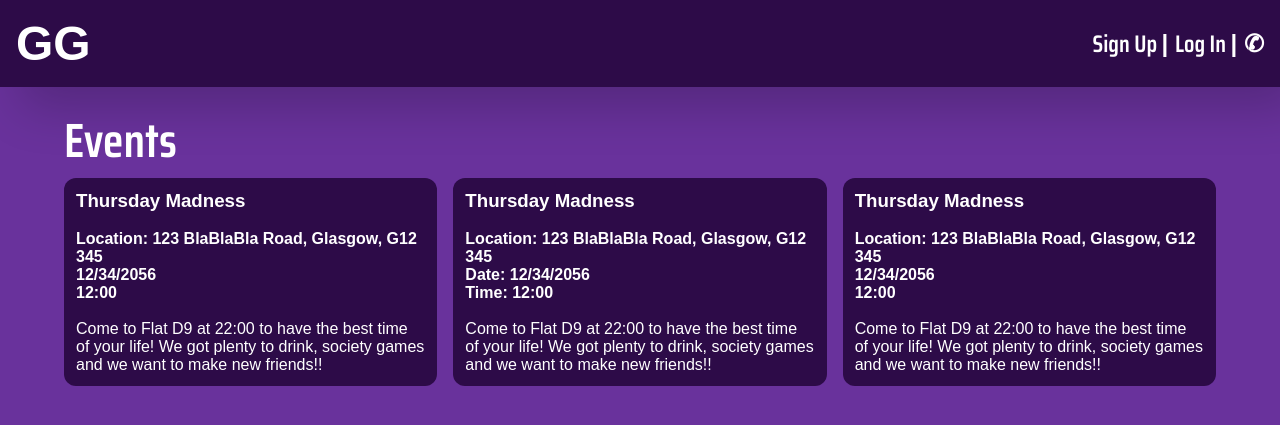
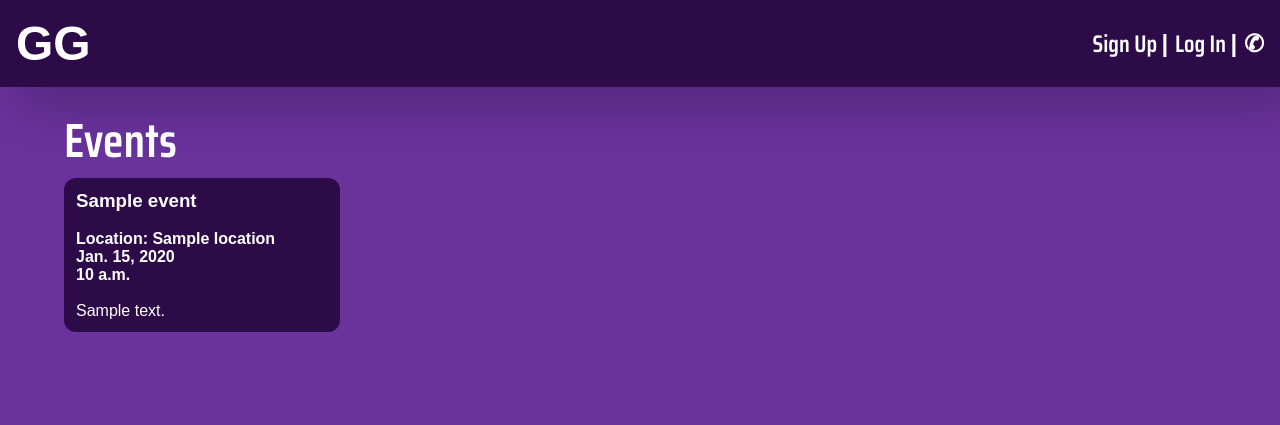
Before and after one commit to robertbrj/glasgowgaffs, a Django app: page /glasgowgaffsapp/events/ in a window 1280 px wide. Shown: the top 425 px of the page. Run offline with Django 3.2, Linux system fonts and the light colour scheme; tables that the repository leaves empty hold one stand-in row (values such as "Sample post"); some web fonts are replaced.

Commit message:
event page dynamic, loads in all events

```diff
--- a/glasgowgaffsapp/views.py
+++ b/glasgowgaffsapp/views.py
@@ -5,6 +5,7 @@ from django.contrib.auth import authenticate, login, logout
 from django.contrib.auth.decorators import login_required
 from django.urls import reverse
 from django.shortcuts import redirect
+from glasgowgaffsapp.models import Event
 
 
 def index(request):
@@ -87,5 +88,5 @@ def contact_us(request):
     return render(request, 'glasgowgaffsapp/contact.html', context=context_dict)
 
 def events(request):
-    context_dict = {'boldmessage': ''}
-    return render(request, 'glasgowgaffsapp/events.html', context=context_dict)
+    all_events = Event.objects.all()
+    return render(request, 'glasgowgaffsapp/events.html', {'events' : all_events})
--- a/static/styles/events.css
+++ b/static/styles/events.css
@@ -6,8 +6,30 @@
 
 #event-grid {
     display: grid;
-    grid-template-columns: repeat(3, 1fr);
+    grid-template-columns: repeat(4, 1fr);
+    /* Default: 4 columns for large desktops */
     gap: 1rem;
+}
+
+/* Medium screens: 3 columns */
+@media (max-width: 1024px) {
+    #event-grid {
+        grid-template-columns: repeat(3, 1fr);
+    }
+}
+
+/* Small screens: 2 columns */
+@media (max-width: 768px) {
+    #event-grid {
+        grid-template-columns: repeat(2, 1fr);
+    }
+}
+
+/* Extra small screens: 1 column */
+@media (max-width: 480px) {
+    #event-grid {
+        grid-template-columns: repeat(1, 1fr);
+    }
 }
 
 
@@ -16,4 +38,13 @@
     padding: 12px;
     color: white;
     border-radius: 12px;
+    transition: all 0.3s ease;
+    cursor: pointer;
 }
+
+.event:hover {
+    font-weight: 600;
+    background-color: white;
+    color: #2D0B48;
+    transform: scale(1.05);
+}
--- a/templates/glasgowgaffsapp/events.html
+++ b/templates/glasgowgaffsapp/events.html
@@ -8,50 +8,21 @@
 
     <div id="event-grid">
 
+        {% for event in events %}
         <div class="event">
-            <h3 id="event-title">Thursday Madness</h3>
+            <h3 id="event-title">{{ event.title }}</h3>
 
             <br>
 
-            <h4 id="location">Location: 123 BlaBlaBla Road, Glasgow, G12 345</h4>
-            <h4 id="date">12/34/2056</h4>
-            <h4 id="time">12:00</h4>
+            <h4 id="location">Location: {{ event.location }}</h4>
+            <h4 id="date">{{ event.date }}</h4>
+            <h4 id="time">{{ event.time }}</h4>
 
             <br>
 
-            <span id="event-description">Come to Flat D9 at 22:00 to have the best time of your life! We got plenty to
-                drink, society games and we want to make new friends!! </span>
+            <span id="event-description">{{ event.description }} </span>
         </div>
-
-        <div class="event">
-            <h3 id="event-title">Thursday Madness</h3>
-
-            <br>
-
-            <h4 id="location">Location: 123 BlaBlaBla Road, Glasgow, G12 345</h4>
-            <h4 id="date">Date: 12/34/2056</h4>
-            <h4 id="time">Time: 12:00</h4>
-
-            <br>
-
-            <span id="event-description">Come to Flat D9 at 22:00 to have the best time of your life! We got plenty to
-                drink, society games and we want to make new friends!! </span>
-        </div>
-
-        <div class="event">
-            <h3 id="event-title">Thursday Madness</h3>
-
-            <br>
-
-            <h4 id="location">Location: 123 BlaBlaBla Road, Glasgow, G12 345</h4>
-            <h4 id="date">12/34/2056</h4>
-            <h4 id="time">12:00</h4>
-
-            <br>
-
-            <span id="event-description">Come to Flat D9 at 22:00 to have the best time of your life! We got plenty to
-                drink, society games and we want to make new friends!! </span>
-        </div>
+        {% endfor %}
 
     </div>
 </section>
```
